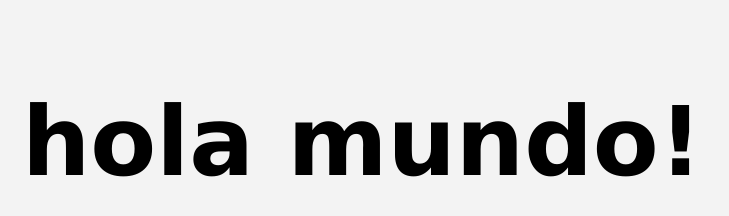
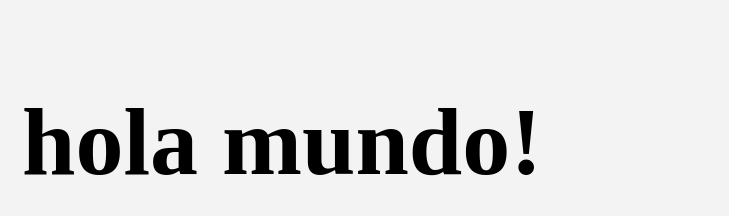
Before and after one commit to joselveas/JLV-PDA-UCEN2023, a plain HTML site: page index.html in a window 1280 px wide. Shown: the whole page, without its empty margins (0-729 px from the left). Drawn offline with Linux system fonts and the light colour scheme.

Commit message:
adfgsdfg

```diff
--- a/style.css
+++ b/style.css
@@ -4,5 +4,5 @@ body{
     margin: 12px;
     font-variant: initial;
     padding: 10px;
-    font-family: 'Lucida Sans';
+    font-family: 'Roboto Slab';
 }
```
